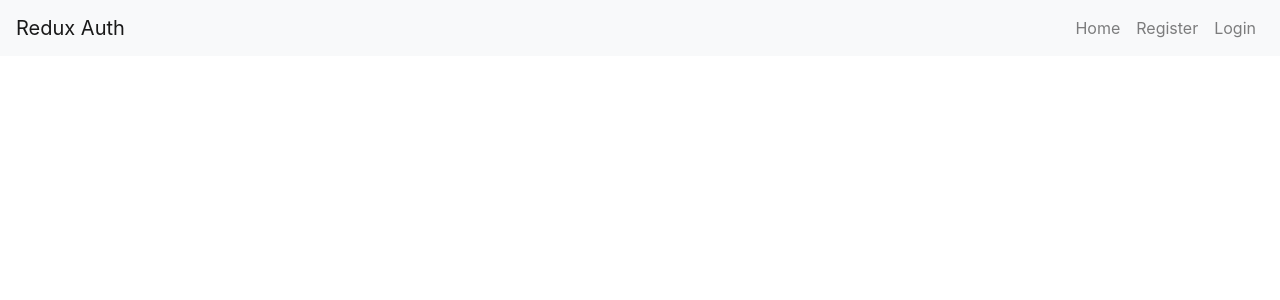
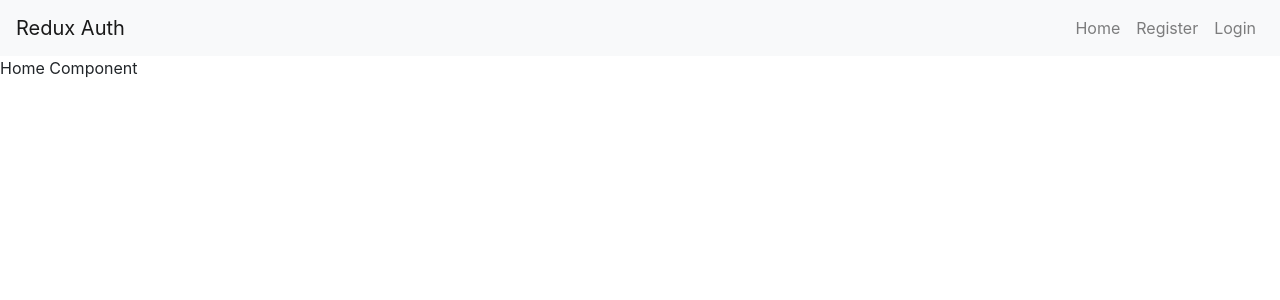
Before and after one commit to OBrian16/ticket_yangu, a React (Create React App) app in the folder frontend/: page / in a window 1280 px wide. Shown: the top 300 px of the page. Built offline with nearby package versions, Linux system fonts and the light colour scheme.

Commit message:
sets up react router

```diff
--- a/frontend/src/App.js
+++ b/frontend/src/App.js
@@ -1,14 +1,27 @@
 import React, { Component } from 'react';
-import 'bootstrap/dist/css/bootstrap.min.css';
+import { BrowserRouter as Router, Route } from 'react-router-dom'
+
 import Navbar from './components/Navbar';
 import Register from './components/Register';
+import Login from './components/Login';
+import Home from './components/Home'
+
+import 'bootstrap/dist/css/bootstrap.min.css';
+
 
 class App extends Component {
   render() {
     return (
-      <div>
-        <Navbar />
-      </div>
+      <Router>
+        <div>
+          <Navbar />
+          <Route exact path="/" component={Home} />
+          <div className="container">
+            <Route exact path="/register" component={Register} />
+            <Route exact path="/login" component={Login} />
+          </div>
+        </div>
+      </Router>
     );
   }
 }
```
